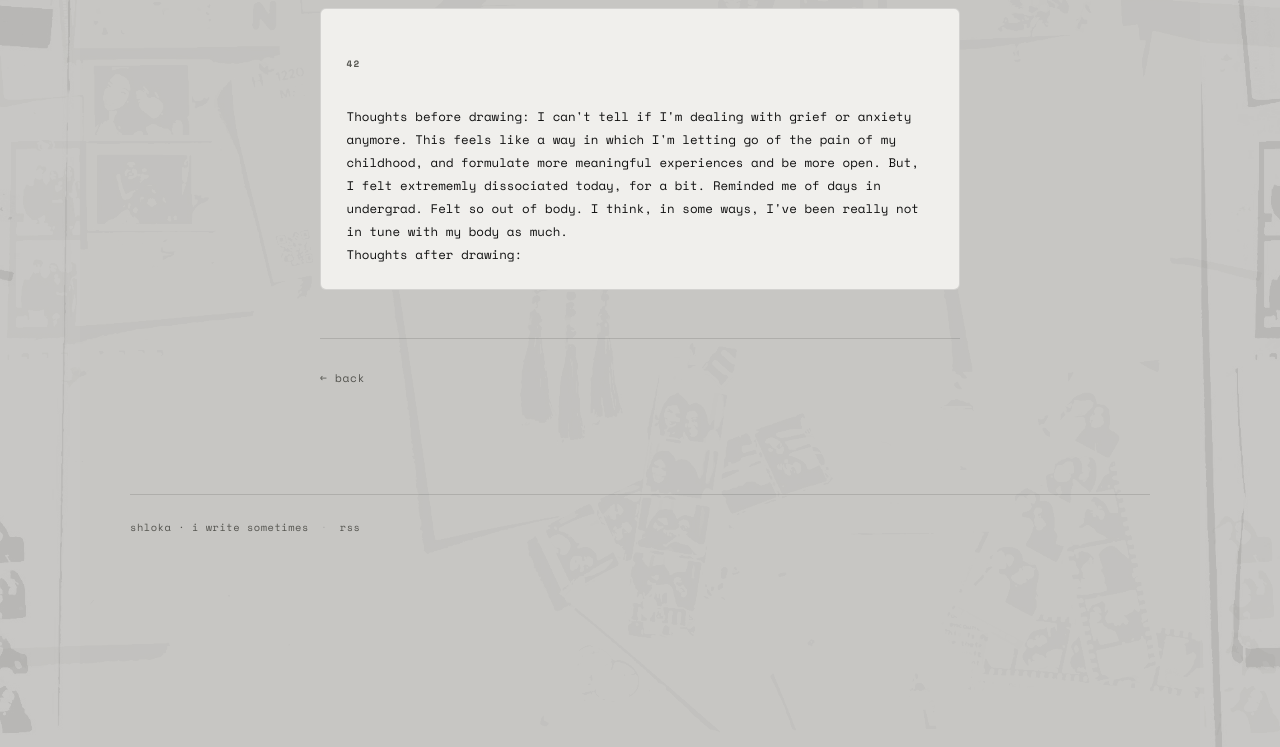
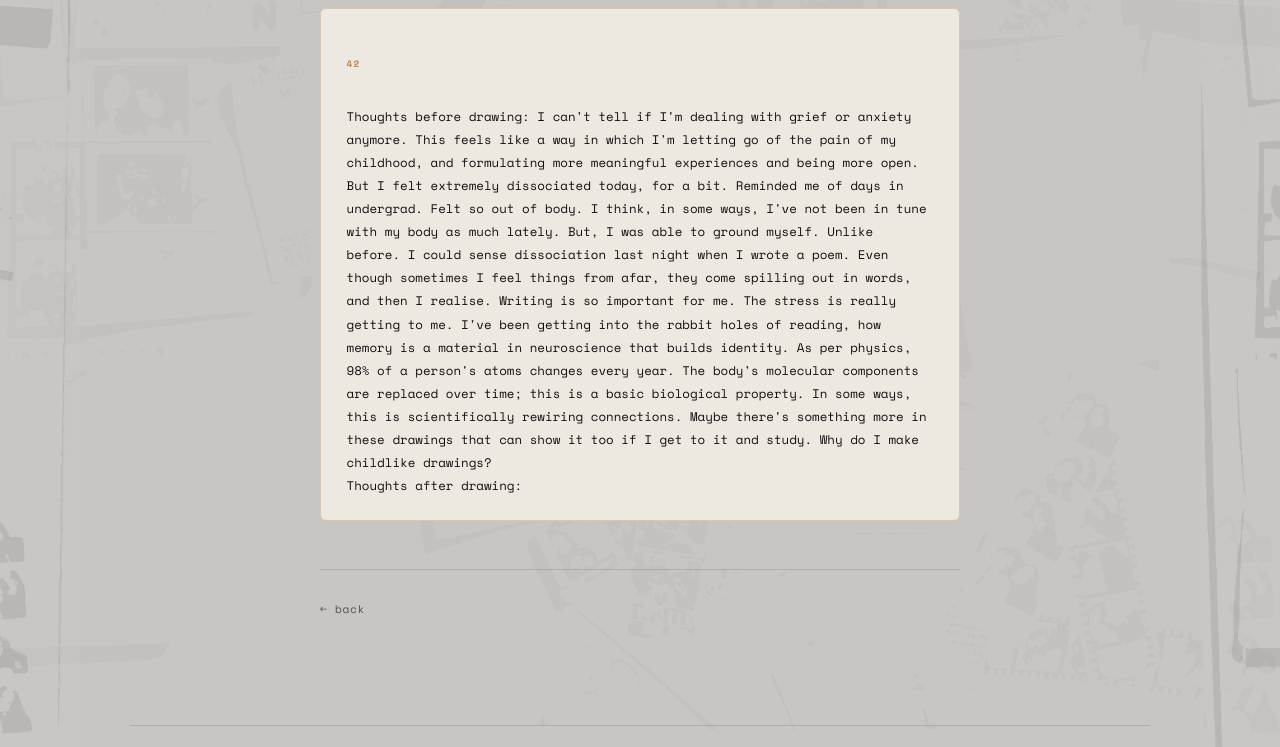
Before and after one commit to shlokamohanty/i-write-sometimes, a Jekyll site: the page built from _posts/2026-03-24-100-days-of-making.md, in a window 1280 px wide and 900 px high, scrolled down 19218 px, cut to the strip 153-900 px from the top of the window. Built offline with Jekyll 4.4.1, drawn with Linux system fonts in a browser that asks for light colours; some web fonts are replaced.

Commit message:
rwwvrf
rbtwwr

```diff
--- a/_posts/2026-03-24-100-days-of-making.md
+++ b/_posts/2026-03-24-100-days-of-making.md
@@ -191,8 +191,8 @@ Thoughts after drawing: So I drew this a while back, but because, I've been so b
 
 ![live-blog](/i-write-sometimes/assets/images/live-blog.jpg)
 
-<div class="day-block">
+<div class="day-block pivotal">
 <span class="day-label">42</span>
-Thoughts before drawing: I can't tell if I'm dealing with grief or anxiety anymore. This feels like a way in which I'm letting go of the pain of my childhood, and formulate more meaningful experiences and be more open. But, I felt extrememly dissociated today, for a bit. Reminded me of days in undergrad. Felt so out of body. I think, in some ways, I've been really not in tune with my body as much.
+Thoughts before drawing: I can't tell if I'm dealing with grief or anxiety anymore. This feels like a way in which I'm letting go of the pain of my childhood, and formulating more meaningful experiences and being more open. But I felt extremely dissociated today, for a bit. Reminded me of days in undergrad. Felt so out of body. I think, in some ways, I've not been in tune with my body as much lately. But, I was able to ground myself. Unlike before. I could sense dissociation last night when I wrote a poem. Even though sometimes I feel things from afar, they come spilling out in words, and then I realise. Writing is so important for me. The stress is really getting to me. I've been getting into the rabbit holes of reading, how memory is a material in neuroscience that builds identity. As per physics, 98% of a person's atoms changes every year. The body's molecular components are replaced over time; this is a basic biological property. In some ways, this is scientifically rewiring connections. Maybe there's something more in these drawings that can show it too if I get to it and study. Why do I make childlike drawings?
 Thoughts after drawing:
 </div>
```
Also changed, not shown: _posts/.obsidian/workspace.json (+23 -23 lines).
